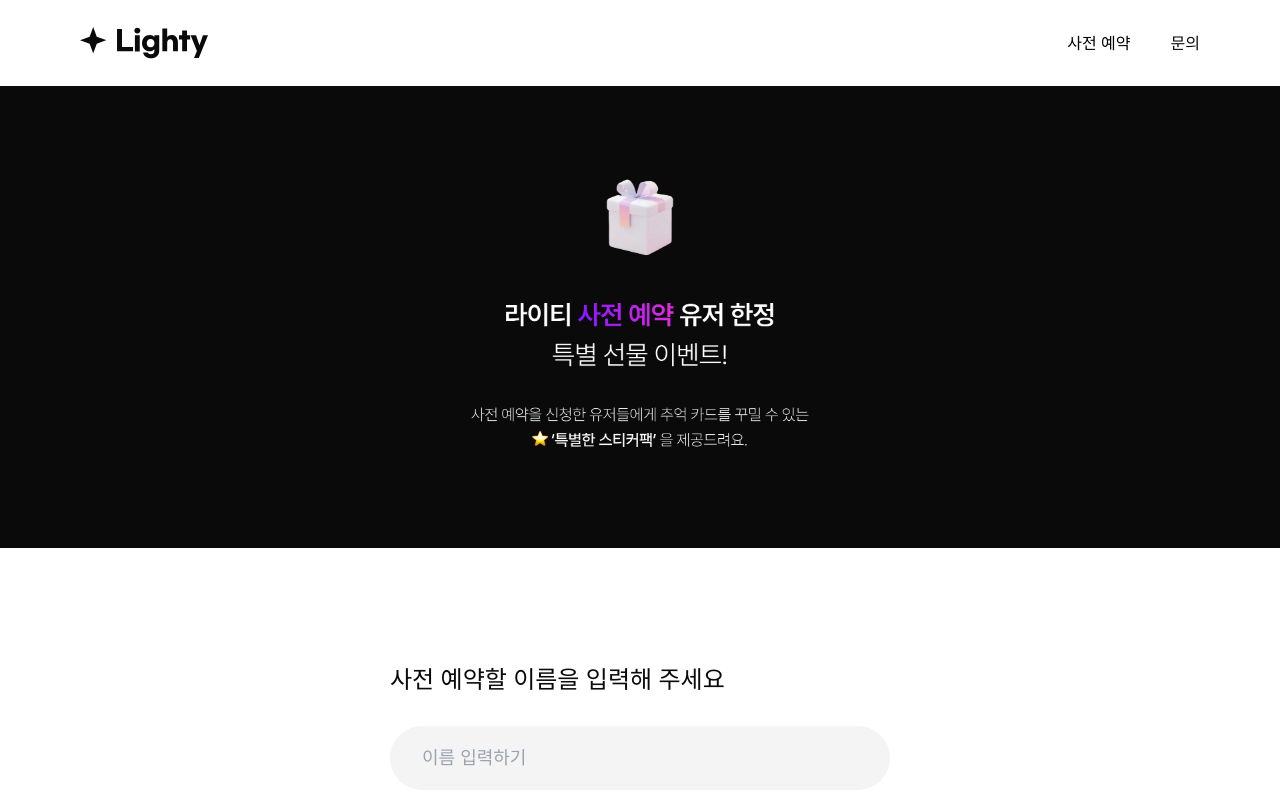
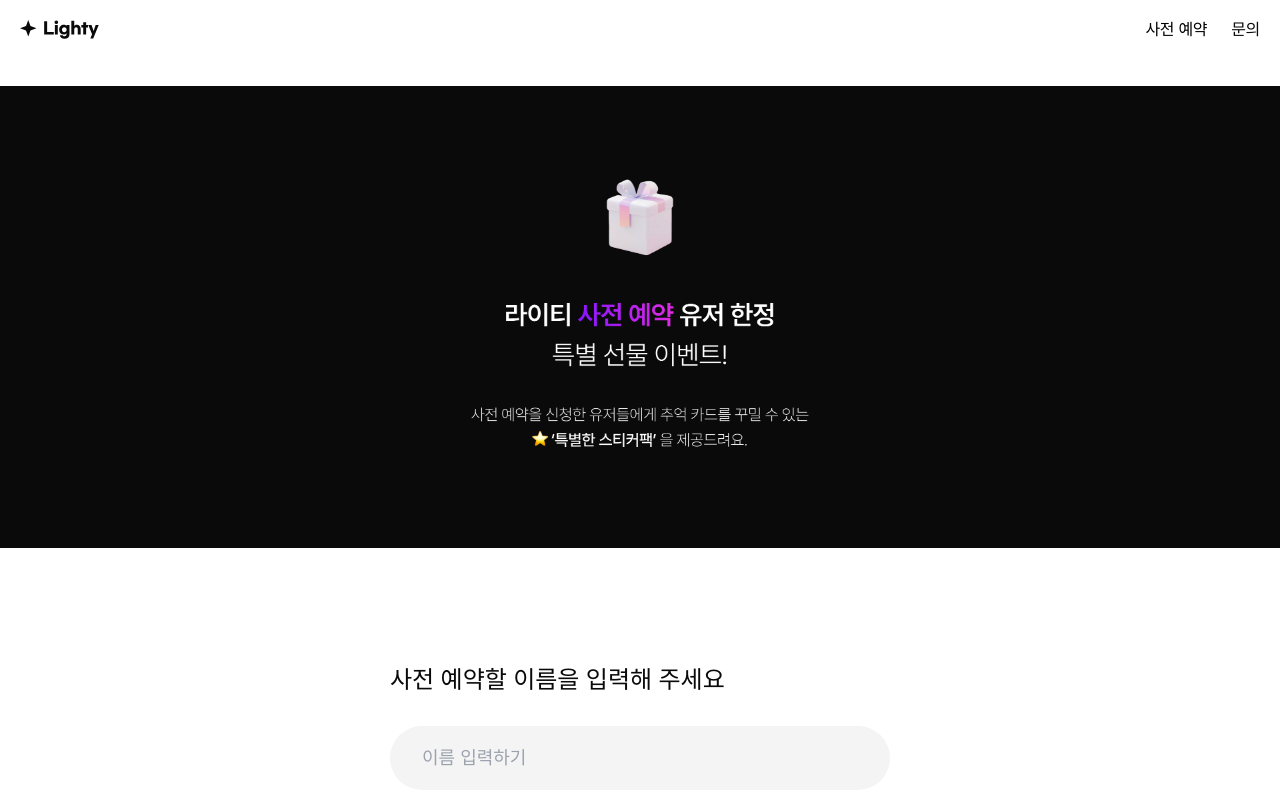
Before and after one commit to CEJSH/lighty-advance, a React (Vite) app: page /form in a window 1280 px wide. Shown: the top 800 px of the page. Built offline with nearby package versions, Linux system fonts and the light colour scheme.

Commit message:
fix: link address

```diff
--- a/index.html
+++ b/index.html
@@ -11,7 +11,7 @@
     />
     <link rel="icon" type="image/svg+xml" href="/lighty.svg" />
     <meta name="viewport" content="width=device-width, initial-scale=1.0" />
-    <title>라이티 선예매</title>
+    <title>라이티</title>
   </head>
   <body>
     <div id="root-portal"></div>
--- a/src/components/DecorateWithStickers.tsx
+++ b/src/components/DecorateWithStickers.tsx
@@ -39,8 +39,16 @@ export default function DecorateWithStickers({
     toPng(ref.current)
       .then((dataUrl) => {
         console.log("handlecaptureimage");
+
         setCardImageUrl(dataUrl);
         setHide(true);
+
+        const link = document.createElement("a");
+        link.href = dataUrl; // the image data URL
+        link.download = "/captured-image.png"; // filename for download
+        document.body.appendChild(link); // append to body
+        link.click(); // trigger download
+        document.body.removeChild(link); // remove the link after t
       })
       .catch((err) => console.error(err));
   }, [setCardImageUrl]);
--- a/src/components/DecoratingSection.tsx
+++ b/src/components/DecoratingSection.tsx
@@ -39,7 +39,11 @@ export default function DecoratingSection({
       width={282}
       height={372}
       ref={stageRef}
-      style={{ width: "full", display: "flex", justifyContent: "center" }}
+      style={{
+        width: "full",
+        display: "flex",
+        justifyContent: "center",
+      }}
     >
       <Layer
         style={{
--- a/src/components/Header.tsx
+++ b/src/components/Header.tsx
@@ -1,9 +1,7 @@
 import LightyLetter from "../icons/LightyLetter";
 import Lighty from "../icons/lighty";
-import { isMobile } from "react-device-detect";
 
 export default function Header() {
-  if (isMobile) {
   return (
     <div
       style={{
@@ -44,35 +42,3 @@ export default function Header() {
     </div>
   );
 }
-  return (
-    <div
-      style={{
-        display: "flex",
-        height: "86px",
-        justifyContent: "space-between",
-        alignItems: "center",
-        width: "100%",
-        padding: "0 80px",
-        backgroundColor: "white",
-        position: "fixed",
-        zIndex: 1,
-      }}
-    >
-      <div
-        style={{ display: "flex", gap: "10.61px", cursor: "pointer" }}
-        onClick={() => {
-          window.location.href = "/";
-        }}
-      >
-        <Lighty width="26.42" height="26.42" />
-        <LightyLetter />
-      </div>
-      <div style={{ display: "flex", gap: "40px" }}>
-        <span style={{ cursor: "pointer" }}>
-          <a href="/form">사전 예약</a>
-        </span>
-        <span style={{ cursor: "pointer" }}>문의</span>
-      </div>
-    </div>
-  );
-}
--- a/src/index.css
+++ b/src/index.css
@@ -50,6 +50,9 @@
 }
 
 body {
+  margin: 0 auto;
+  justify-content: center;
+  display: flex;
   color: var(--foreground);
   background: var(--background);
   font-family: "Pretendard Variable", Pretendard, -apple-system,
--- a/src/pages/FormPage.tsx
+++ b/src/pages/FormPage.tsx
@@ -27,6 +27,7 @@ export default function FormPage() {
       },
     });
   }
+
   return (
     <div
       style={{
@@ -73,7 +74,9 @@ export default function FormPage() {
                 cursor: "pointer",
               }}
               onClick={() => {
-                mutate({ name, email, reservedAt: new Date() });
+                if (name && email) {
+                  mutate({ name, email, reservedAt: new Date() });
+                }
               }}
             />
           </div>
@@ -115,7 +118,9 @@ export default function FormPage() {
                 cursor: "pointer",
               }}
               onClick={() => {
-                mutate({ name, email, reservedAt: new Date() });
+                if (name && email) {
+                  mutate({ name, email, reservedAt: new Date() });
+                }
               }}
             />
           </div>
--- a/src/pages/LandingPage.tsx
+++ b/src/pages/LandingPage.tsx
@@ -1,17 +1,15 @@
-import { isMobile } from "react-device-detect";
-
 export default function LandingPage() {
   return (
     <div
       style={{
+        maxWidth: "430px",
         display: "flex",
         flexDirection: "column",
         width: "100vw",
-        paddingTop: isMobile ? "60px" : "86px",
+        paddingTop: "60px",
       }}
     >
-      {isMobile
-        ? mobileImages.map((image, idx) => (
+      {mobileImages.map((image, idx) => (
         <img
           src={image}
           alt="image"
@@ -22,23 +20,8 @@ export default function LandingPage() {
           }}
           onClick={() => {
             if (idx === 0) {
-                  window.location.href = "/form";
-                }
-              }}
-            />
-          ))
-        : desktopImages.map((image, idx) => (
-            <img
-              src={image}
-              alt="image"
-              style={{
-                width: "100vw",
-                objectFit: "contain",
-                cursor: idx === 0 ? "pointer" : "default",
-              }}
-              onClick={() => {
-                if (idx === 0) {
-                  window.location.href = "/form";
+              window.location.href =
+                "https://apps.apple.com/kr/app/%EB%9D%BC%EC%9D%B4%ED%8B%B0-lighty/id6743096554";
             }
           }}
         />
@@ -54,11 +37,3 @@ const mobileImages = [
   "/mobile/4.png",
   "/mobile/5.png",
 ];
-
-const desktopImages = [
-  "/desktop/1.png",
-  "/desktop/2.png",
-  "/desktop/3.png",
-  "/desktop/4.png",
-  "/desktop/5.png",
-];
```
Also changed, not shown: src/components/Fabric.tsx (added). Lines whose indentation alone changed are shown as unchanged.
